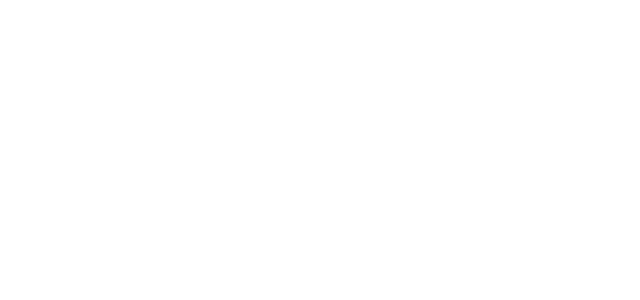
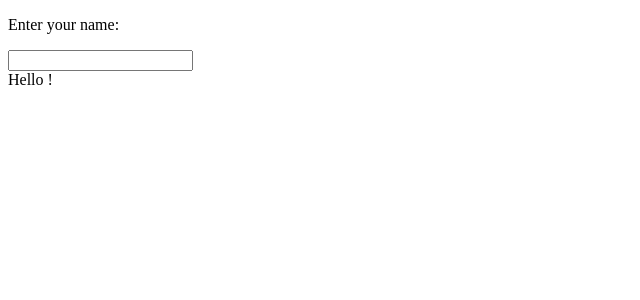
Before and after one commit to acciojob/personal-greeting-Nihal00, a React app: page / in a window 1280 px wide. Shown: the top 300 px of the page, without its empty margins (0-640 px from the left). Built offline with nearby package versions, Linux system fonts and the light colour scheme.

Commit message:
submitting code-Mon Jul 10 2023 23:46:38 GMT+0530 (India Standard Time)

```diff
--- a/src/components/App.js
+++ b/src/components/App.js
@@ -1,11 +1,20 @@
 
-import React from "react";
+import React, { useState } from "react";
 import './../styles/App.css';
 
 const App = () => {
+  const [data, setData] = useState('');
+  // Add event listener for input change
+  function handleDataChange(event) {
+    setData(event.target.value);
+  }
+
   return (
     <div>
         {/* Do not remove the main div */}
+        <p>Enter your name:</p>
+        <input onInput={handleDataChange}/>
+        <div>Hello {data}!</div>
     </div>
   )
 }
```
